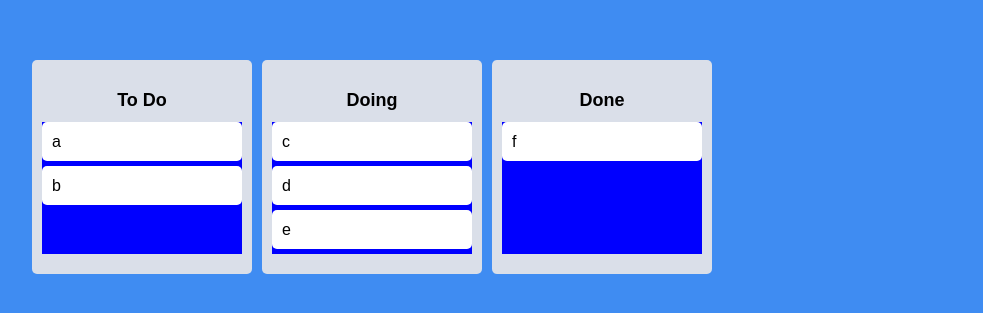
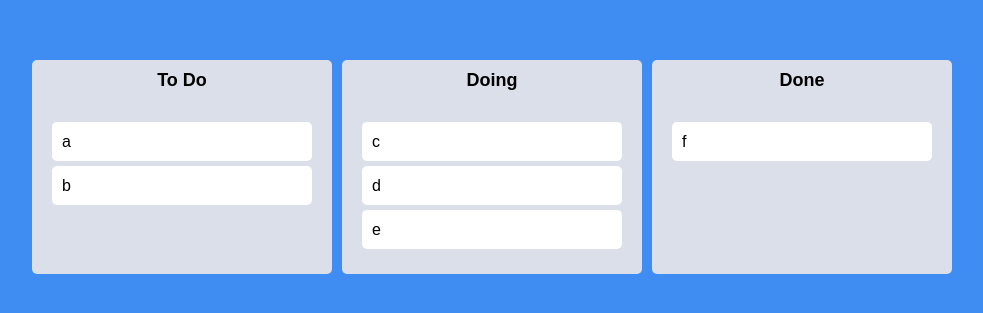
Before and after one commit to Yongveloper/trello_clone, a React (Create React App) app: page / in a window 1280 px wide. Shown: the part 233-546 px from the top of the page, without its empty margins (268-1251 px from the left). Built offline with nearby package versions, Linux system fonts and the light colour scheme.

Commit message:
Final Styles

```diff
--- a/src/Components/Board.tsx
+++ b/src/Components/Board.tsx
@@ -3,8 +3,8 @@
 import DraggableCard from './DraggableCard';
 
 const Wrapper = styled.div`
-  padding: 20px 10px;
-  padding-top: 30px;
+  width: 300px;
+  padding-top: 10px;
   background-color: ${(props) => props.theme.boardColor};
   border-radius: 5px;
   min-height: 200px;
@@ -26,9 +26,14 @@
 
 const Area = styled.div<IAreaProps>`
   background-color: ${(props) =>
-    props.isDraggingOver ? 'pink' : props.isDraggingFromThis ? 'red' : 'blue'};
+    props.isDraggingOver
+      ? '#dfe6e9'
+      : props.isDraggingFromThis
+      ? '#b2bec3'
+      : 'transparent'};
   flex-grow: 1;
   transition: background-color 0.3s ease-in-out;
+  padding: 20px;
 `;
 
 interface IBoardProps {
--- a/src/Components/DraggableCard.tsx
+++ b/src/Components/DraggableCard.tsx
@@ -2,11 +2,14 @@
 import { Draggable } from 'react-beautiful-dnd';
 import styled from 'styled-components';
 
-const Card = styled.div`
+const Card = styled.div<{ isDragging: boolean }>`
   border-radius: 5px;
   padding: 10px 10px;
   margin-bottom: 5px;
-  background-color: ${(props) => props.theme.cardColor};
+  background-color: ${(props) =>
+    props.isDragging ? '#74b9ff' : props.theme.cardColor};
+  box-shadow: ${(props) =>
+    props.isDragging ? '0px 2px 5px rgba(0, 0, 0, 0.05)' : 'none'};
 `;
 
 interface IDraggableProps {
@@ -17,8 +20,9 @@
 function DraggableCard({ toDo, index }: IDraggableProps) {
   return (
     <Draggable draggableId={toDo} index={index} key={toDo}>
-      {(magic) => (
+      {(magic, snapshot) => (
         <Card
+          isDragging={snapshot.isDragging}
           ref={magic.innerRef}
           {...magic.dragHandleProps}
           {...magic.draggableProps}
```
